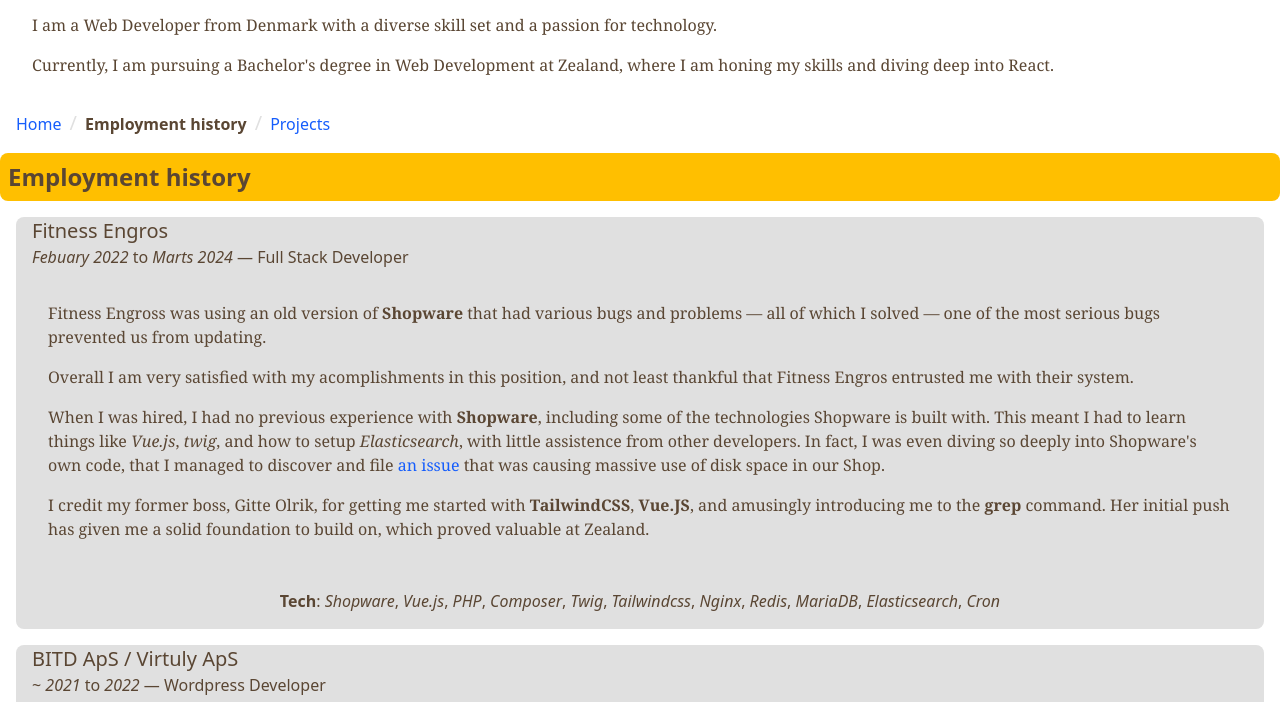
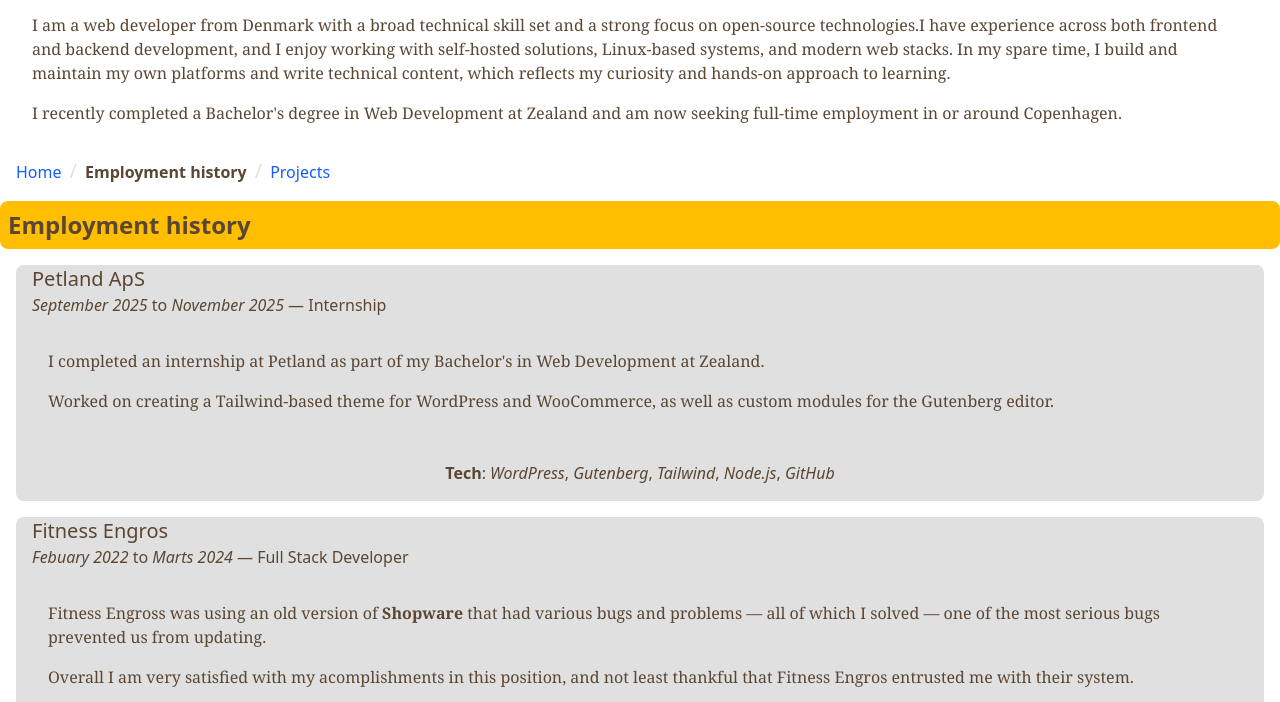
Before and after one commit to Turbulentarius/turbulentarius-personal, a website: page work.html in a window 1280 px wide. Shown: the part 91-793 px from the top of the page. Drawn offline with nearby package versions, Linux system fonts and the light colour scheme; files that its build step writes are made by us from their sources.

Commit message:
Add info on finished bachelor and Petland internship

```diff
--- a/project.html
+++ b/project.html
@@ -21,11 +21,8 @@
       </div>
 
       <div class="px-4 py-4 font-serif">
-        <p>I am a Web Developer from Denmark with a diverse skill set and a passion for technology.</p>
-
-        <p>Currently, I am pursuing a Bachelor's degree in Web Development at Zealand, where I am honing my
-          skills
-          and diving deep into React.</p>
+        <p>I am a web developer from Denmark with a broad technical skill set and a strong focus on open-source technologies.I have experience across both frontend and backend development, and I enjoy working with self-hosted solutions, Linux-based systems, and modern web stacks. In my spare time, I build and maintain my own platforms and write technical content, which reflects my curiosity and hands-on approach to learning.</p>
+        <p>I recently completed a Bachelor's degree in Web Development at Zealand and am now seeking full-time employment in or around Copenhagen.</p>
       </div>
 
       <nav aria-label="breadcrumbs">
--- a/turbulentarius.html
+++ b/turbulentarius.html
@@ -21,10 +21,8 @@
       </div>
 
       <div class="px-4 py-4 font-serif">
-        <p>I am a Web Developer from Denmark with a diverse skill set and a passion for technology.</p>
-
-        <p>Currently, I am pursuing a Bachelor's degree in Web Development at Zealand, where I am honing my skills
-          and diving deep into React.</p>
+        <p>I am a web developer from Denmark with a broad technical skill set and a strong focus on open-source technologies.I have experience across both frontend and backend development, and I enjoy working with self-hosted solutions, Linux-based systems, and modern web stacks. In my spare time, I build and maintain my own platforms and write technical content, which reflects my curiosity and hands-on approach to learning.</p>
+        <p>I recently completed a Bachelor's degree in Web Development at Zealand and am now seeking full-time employment in or around Copenhagen.</p>
       </div>
 
       <nav aria-label="breadcrumbs">
--- a/work.html
+++ b/work.html
@@ -21,11 +21,8 @@
       </div>
 
       <div class="px-4 py-4 font-serif">
-        <p>I am a Web Developer from Denmark with a diverse skill set and a passion for technology.</p>
-
-        <p>Currently, I am pursuing a Bachelor's degree in Web Development at Zealand, where I am honing my
-          skills
-          and diving deep into React.</p>
+        <p>I am a web developer from Denmark with a broad technical skill set and a strong focus on open-source technologies.I have experience across both frontend and backend development, and I enjoy working with self-hosted solutions, Linux-based systems, and modern web stacks. In my spare time, I build and maintain my own platforms and write technical content, which reflects my curiosity and hands-on approach to learning.</p>
+        <p>I recently completed a Bachelor's degree in Web Development at Zealand and am now seeking full-time employment in or around Copenhagen.</p>
       </div>
 
       <nav aria-label="breadcrumbs">
@@ -39,6 +36,19 @@
 
     <article id="contentPage">
       <h1>Employment history</h1>
+
+      <section>
+        <h2 class="text-bold text-xl">Petland ApS</h2>
+        <div class="mb-4 font-sans"><i>September 2025</i> to <i>November 2025</i> — Internship</div>
+        <div class="px-4 py-4">
+          <p>I completed an internship at Petland as part of my Bachelor's in Web Development at Zealand.
+          </p>
+          <p>Worked on creating a Tailwind-based theme for WordPress and WooCommerce, as well as custom modules for the Gutenberg editor.</p>
+        </div>
+        <div class="text-center py-4 font-sans"><b>Tech</b>:
+          <i>WordPress</i>, <i>Gutenberg</i>, <i>Tailwind</i>, <i>Node.js</i>, <i>GitHub</i>
+        </div>
+      </section>
 
       <section>
         <h2 class="text-bold text-xl">Fitness Engros</h2>
```
